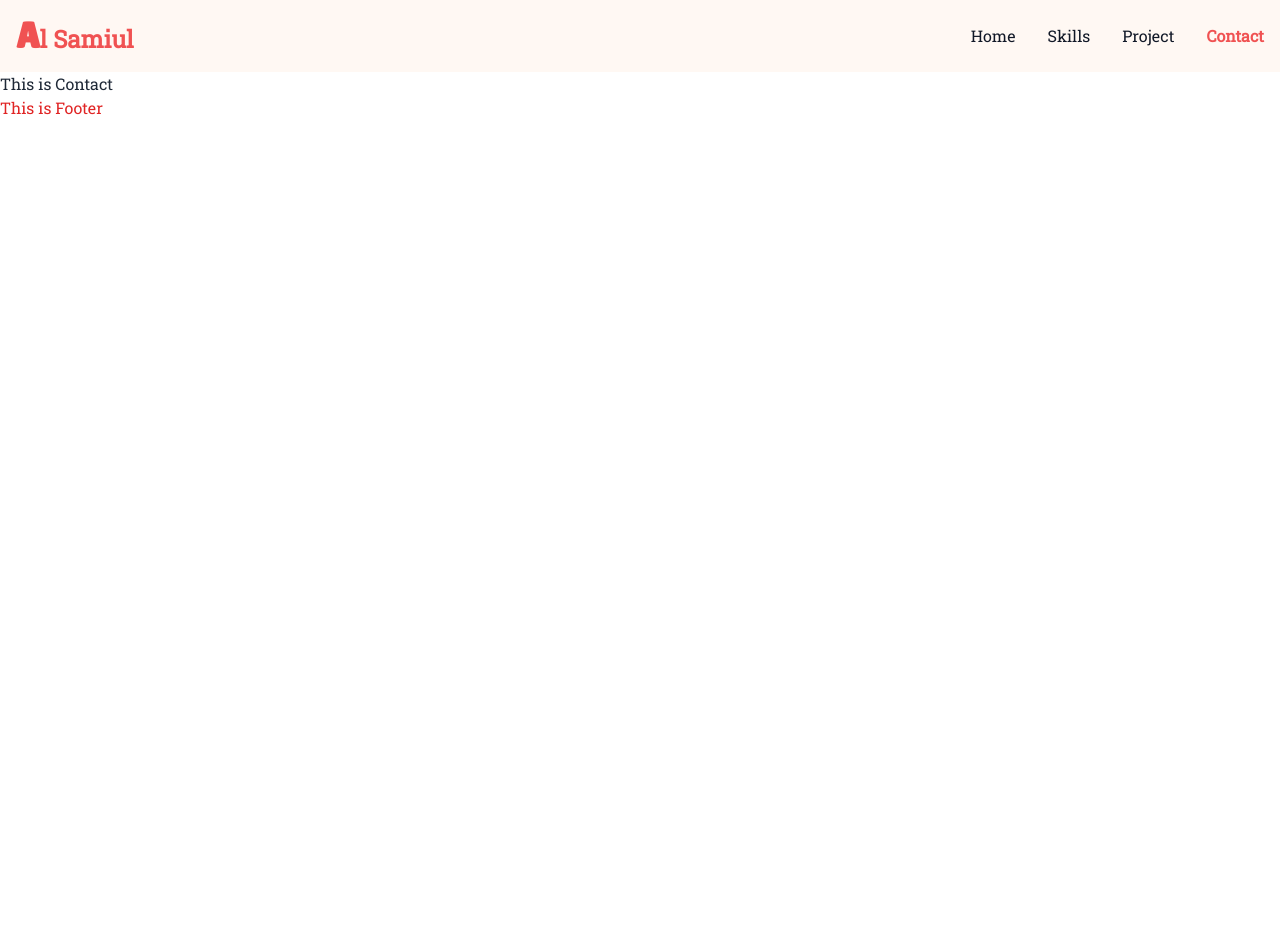
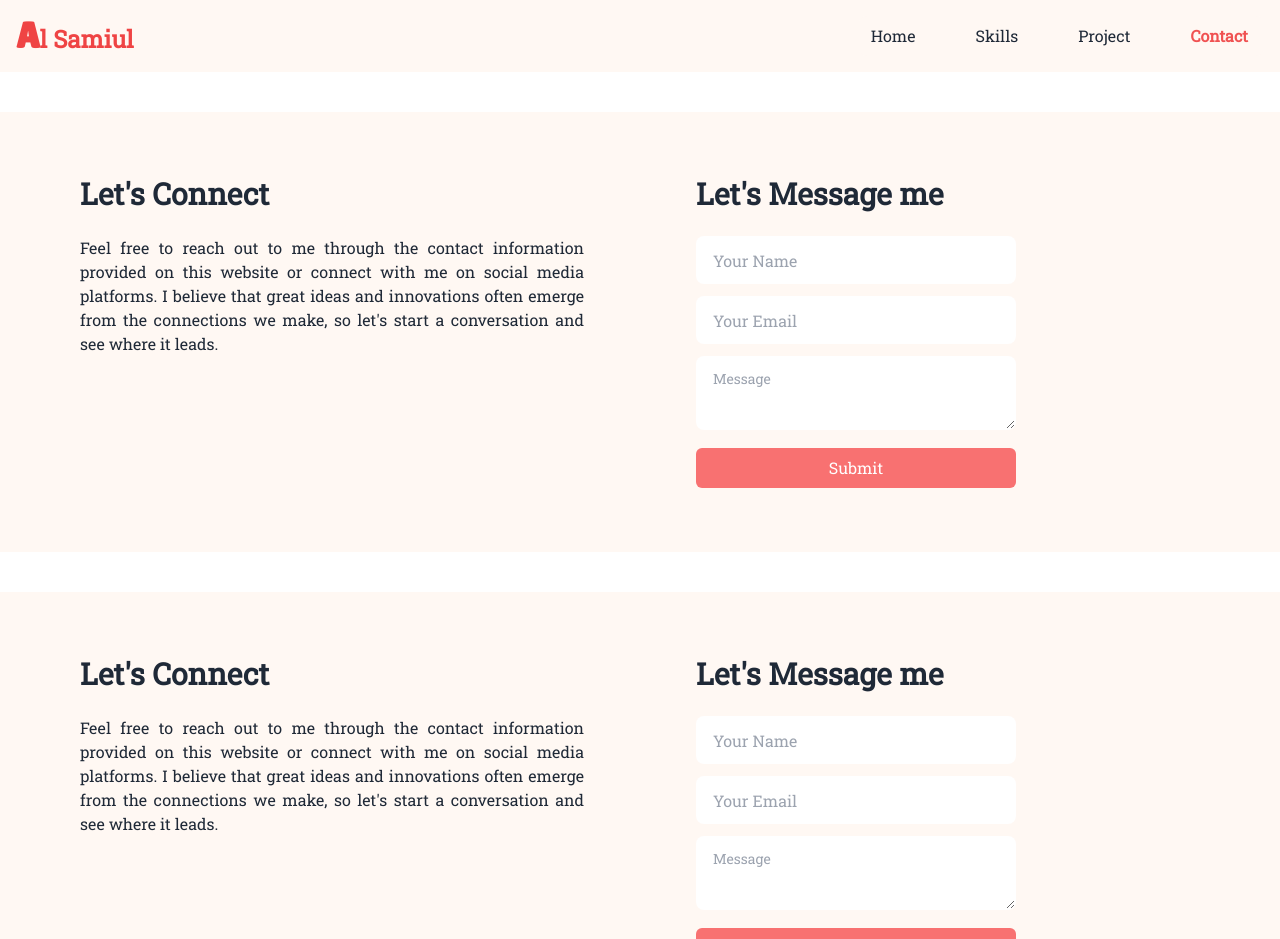
Before and after one commit to mohammad-al-samiul/personal-portfolio-react, a React (Vite) app: page /contact in a window 1280 px wide. Shown: the top 939 px of the page. Before the commit the page ends 800 px from the top, so only its background shows below. Built offline with nearby package versions, Linux system fonts and the light colour scheme.

Commit message:
contact page added

```diff
--- a/src/App.css
+++ b/src/App.css
@@ -1,6 +1,6 @@
 @import url("https://fonts.googleapis.com/css2?family=Abril+Fatface&family=Lilita+One&family=Roboto+Slab&display=swap");
 * {
-  box-sizing: border-box;
+  /* box-sizing: border-box; */
   margin: 0;
   padding: 0;
   font-family: "Roboto Slab", "Abril Fatface", "'Lilita One'";
--- a/src/Pages/About/About.jsx
+++ b/src/Pages/About/About.jsx
@@ -2,9 +2,9 @@ import React from "react";
 
 function About() {
   return (
-    <div className="mx-32 bg-[#fff8f3]">
-      <div className="p-16">
-        <div className="text-center">
+    <div className="lg:mx-32 bg-[#fff8f3]">
+      <div className="p-8 lg:p-16">
+        <div className="lg:text-center text-justify">
           <h1 className="text-3xl font-bold">About Me</h1>
           <p className="my-3">
             I am a passionate and experienced MERN stack web developer with a
@@ -17,22 +17,20 @@ function About() {
             alike.
           </p>
         </div>
-        <div className="flex justify-between mt-10 ">
-          <div>
+        <div className="lg:flex justify-between mt-10 ">
+          <div className="flex lg:grid">
             <p>Name:</p>
             <h3 className="font-bold">Al Samiul</h3>
           </div>
-          <div className="">
+          <div className="flex lg:grid">
             <p>Email:</p>
-            <h3 className="font-bold ">
-              samiulwebprogrammer@gmail.com
-            </h3>
+            <h3 className="font-bold ">samiulwebprogrammer@gmail.com</h3>
           </div>
-          <div>
+          <div className="flex lg:grid">
             <p>Date of Birth:</p>
             <h3 className="font-bold">30 january 2002</h3>
           </div>
-          <div>
+          <div className="flex lg:grid">
             <p>From:</p>
             <h3 className="font-bold">Chittagong, Bangladesh</h3>
           </div>
--- a/src/Pages/Contact/Contact.jsx
+++ b/src/Pages/Contact/Contact.jsx
@@ -2,8 +2,55 @@ import React from 'react';
 
 function Contact() {
     return (
-      <div>
-        <h1>This is Contact</h1>
+      <div className="lg:flex lg:mt-10 bg-[#fff8f3] p-6 lg:p-16">
+        <div className="lg:w-1/2 lg:px-4">
+          <div>
+            <h2 className="text-3xl font-bold">Let's Connect</h2>
+            <p className="mt-6 text-justify">
+              Feel free to reach out to me through the contact information
+              provided on this website or connect with me on social media
+              platforms. I believe that great ideas and innovations often emerge
+              from the connections we make, so let's start a conversation and
+              see where it leads.
+            </p>
+            <div />
+          </div>
+        </div>
+        <div className="lg:w-1/2 lg:px-4 lg:ml-20 ">
+          <h2 className="text-3xl font-bold mb-6 mt-10 lg:mt-0">
+            Let's Message me
+          </h2>
+          <form action="">
+            <div>
+              <input
+                type="text"
+                placeholder="Your Name"
+                className="input w-full max-w-xs mb-3 "
+              />
+            </div>
+            <div>
+              <input
+                type="email"
+                placeholder="Your Email"
+                className="input  w-full max-w-xs mb-3 "
+              />
+            </div>
+            <div>
+              <textarea
+                className="textarea w-full max-w-xs mb-3"
+                placeholder="Message"
+              />
+            </div>
+            <div>
+              <button
+                type="submit"
+                className="w-full max-w-xs bg-red-400 text-white px-2 py-2 rounded-md focus:bg-red-500"
+              >
+                Submit
+              </button>
+            </div>
+          </form>
+        </div>
       </div>
     );
 }
--- a/src/Pages/Home/Hero/Hero.jsx
+++ b/src/Pages/Home/Hero/Hero.jsx
@@ -49,7 +49,7 @@ function Hero() {
             I am a Software Developer and here is my portfolio website. Here
             you'll learn about my journey as a software developer.
           </p>
-          <a className="btn-design">Resume</a>
+          <a href="" className="btn-design">Resume</a>
         </div>
       </div>
     </div>
--- a/src/Pages/Home/Home.jsx
+++ b/src/Pages/Home/Home.jsx
@@ -6,7 +6,7 @@ function Home() {
   return (
     <div>
       <Hero />
-      <div className="mt-20">
+      <div className="lg:mt-20">
         <About />
       </div>
     </div>
--- /dev/null
+++ b/src/Pages/Shared/Footer/Footer.css
@@ -0,0 +1,6 @@
+.custom-focus-border {
+  border-color: red !important;
+}
+.input {
+  border-bottom: 1px solid salmon;
+}
--- a/src/Pages/Shared/Footer/Footer.jsx
+++ b/src/Pages/Shared/Footer/Footer.jsx
@@ -1,9 +1,51 @@
-import React from 'react';
+import React from "react";
 
 function Footer() {
   return (
-    <div>
-      <h1 className="text-red-600">This is Footer</h1>
+    <div className="lg:flex mt-10 bg-[#fff8f3] p-6 lg:p-16">
+      <div className="lg:w-1/2 lg:px-4">
+        <div>
+          <h2 className="text-3xl font-bold">Let's Connect</h2>
+          <p className="mt-6 text-justify">
+            Feel free to reach out to me through the contact information
+            provided on this website or connect with me on social media
+            platforms. I believe that great ideas and innovations often emerge
+            from the connections we make, so let's start a conversation and see
+            where it leads.
+          </p>
+          <div />
+        </div>
+      </div>
+      <div className="lg:w-1/2 lg:px-4 lg:ml-20 ">
+        <h2 className="text-3xl font-bold mb-6 mt-10 lg:mt-0">Let's Message me</h2>
+        <form action="">
+          <div>
+            <input
+              type="text"
+              placeholder="Your Name"
+              className="input w-full max-w-xs mb-3 "
+            />
+          </div>
+          <div>
+            <input
+              type="email"
+              placeholder="Your Email"
+              className="input  w-full max-w-xs mb-3 "
+            />
+          </div>
+          <div>
+            <textarea
+              className="textarea w-full max-w-xs mb-3"
+              placeholder="Message"
+            />
+          </div>
+          <div>
+            <button type="submit" className="w-full max-w-xs bg-red-400 text-white px-2 py-2 rounded-md focus:bg-red-500">
+              Submit
+            </button>
+          </div>
+        </form>
+      </div>
     </div>
   );
 }
--- a/src/Pages/Shared/Header/Header.css
+++ b/src/Pages/Shared/Header/Header.css
@@ -1,20 +1,19 @@
 .nav-link.active {
-  color: rgb(240 82 82 / var(--tw-text-opacity));
+  color: rgb(240 82 82);
   font-weight: bold;
 }
+.nav-link:hover {
+  color: rgb(240 82 82);
+}
 
-@media only screen and (max-width: 720px) {
+@media only screen and (min-width: 300px) and (max-width: 800px) {
   .nav-link:hover {
-    --tw-bg-opacity: 1;
-    background-color: rgb(229 231 235 / var(--tw-bg-opacity));
+    background-color: rgba(204, 154, 115, 0.375);
+    color: white;
   }
   .nav-link.active {
-    background-color: rgb(240 82 82 / var(--tw-text-opacity));
+    background-color: rgba(199, 137, 90, 0.63);
     color: white;
     font-weight: 400;
   }
-  .nav-link.active:hover {
-    background-color: rgb(224 36 36 / var(--tw-text-opacity));
-    color: white;
-  }
 }
--- a/src/Pages/Shared/Header/Header.jsx
+++ b/src/Pages/Shared/Header/Header.jsx
@@ -17,7 +17,7 @@ function Header() {
      };
    };
   return (
-    <nav className=" border-gray-200 dark:bg-gray-900 bg-[#fff8f3]">
+    <nav className=" border-gray-200  bg-[#fff8f3]">
       <div className="max-w-screen-xl flex flex-wrap items-center justify-between mx-auto p-4">
         <Link to="/">
           <span className="text-2xl font-bold text-red-500">
@@ -30,7 +30,7 @@ function Header() {
           onClick={handleClick}
           data-collapse-toggle="navbar-default"
           type="button"
-          className="inline-flex items-center p-2 w-10 h-10 justify-center text-sm text-gray-500 rounded-lg md:hidden hover:bg-gray-100 focus:outline-none focus:ring-2 focus:ring-gray-200 dark:text-gray-500 dark:focus:ring-gray-600"
+          className="inline-flex items-center p-2 w-10 h-10 justify-center text-sm text-gray-500 rounded-lg md:hidden hover:bg-gray-100 focus:outline-none focus:ring-2 focus:ring-orange-100 "
           aria-controls="navbar-default"
           aria-expanded="false"
         >
@@ -55,11 +55,11 @@ function Header() {
           className={`${open ? "" : "hidden"} w-full md:block md:w-auto`}
           id="navbar-default"
         >
-          <ul className="font-medium flex flex-col p-4 md:p-0 mt-4 border border-gray-100 rounded-lg bg-[#fff8f3] md:flex-row md:space-x-8 md:mt-0 md:border-0 md:bg-[#fff8f3] dark:bg-gray-800 md:dark:bg-gray-900 dark:border-gray-700">
+          <ul className="font-medium flex flex-col p-4 md:p-0 mt-4 border border-gray-100 rounded-lg  md:flex-row md:space-x-8 md:mt-0 md:border-0 bg-[#e8b772] lg:bg-[#fff8f3]">
             <li onClick={handleClick} style={{ navLinkStyles }}>
               <NavLink
                 to="/home"
-                className="nav-link block py-2 pl-3 pr-4 text-gray-900 rounded md:hover:bg-transparent md:border-0 md:hover:text-red-500 md:p-0 dark:text-white  dark:hover:text-white md:dark:hover:bg-transparent"
+                className="nav-link block py-2 pl-3 pr-4 text-white lg:text-gray-800 rounded"
               >
                 Home
               </NavLink>
@@ -68,7 +68,7 @@ function Header() {
             <li onClick={handleClick}>
               <NavLink
                 to="/skills"
-                className="nav-link block py-2 pl-3 pr-4 text-gray-900 rounded md:hover:bg-transparent md:border-0 md:hover:text-red-500 md:p-0 dark:text-white  dark:hover:text-white md:dark:hover:bg-transparent"
+                className="nav-link block py-2 pl-3 pr-4 text-white lg:text-gray-800 rounded"
               >
                 Skills
               </NavLink>
@@ -76,7 +76,7 @@ function Header() {
             <li onClick={handleClick}>
               <NavLink
                 to="/project"
-                className="nav-link block py-2 pl-3 pr-4 text-gray-900 rounded md:hover:bg-transparent md:border-0 md:hover:text-red-500 md:p-0 dark:text-white  dark:hover:text-white md:dark:hover:bg-transparent"
+                className="nav-link block py-2 pl-3 pr-4 text-white lg:text-gray-800 rounded"
               >
                 Project
               </NavLink>
@@ -84,7 +84,7 @@ function Header() {
             <li onClick={handleClick}>
               <NavLink
                 to="/contact"
-                className="nav-link block py-2 pl-3 pr-4 text-gray-900 rounded md:hover:bg-transparent md:border-0 md:hover:text-red-500 md:p-0 dark:text-white  dark:hover:text-white md:dark:hover:bg-transparent"
+                className="nav-link block py-2 pl-3 pr-4 text-white lg:text-gray-800 rounded"
               >
                 Contact
               </NavLink>
--- a/tailwind.config.js
+++ b/tailwind.config.js
@@ -11,5 +11,5 @@ export default {
       },
     },
   },
-  plugins: [require('flowbite/plugin'), require("daisyui")],
+  plugins: [require("daisyui")],
 };
```
Also changed, not shown: .eslintrc.json.
